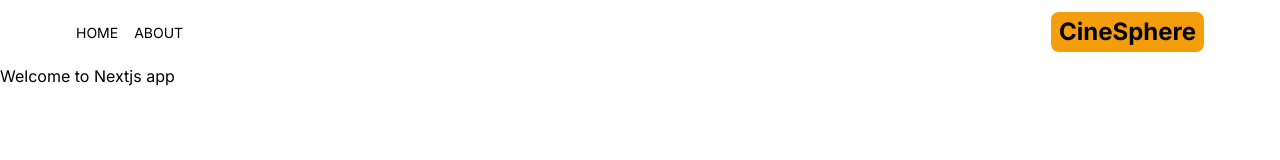
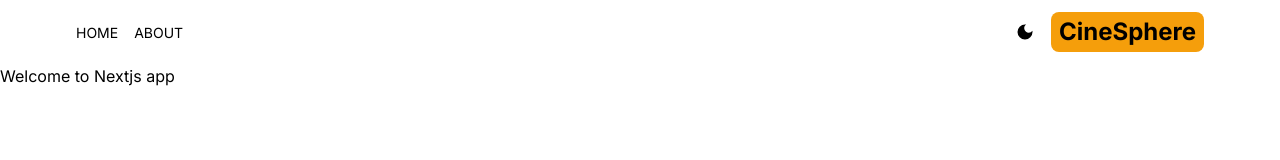
Before and after one commit to Sahil-4U/CineSphere, a Next.js app: page / in a window 1280 px wide. Shown: the top 160 px of the page. Built offline with nearby package versions, Linux system fonts and the light colour scheme.

Commit message:
dark mode is working now

```diff
--- a/package.json
+++ b/package.json
@@ -10,6 +10,7 @@
   },
   "dependencies": {
     "next": "14.1.3",
+    "next-themes": "^0.2.1",
     "react": "^18",
     "react-dom": "^18",
     "react-icons": "^5.0.1"
--- a/src/app/layout.js
+++ b/src/app/layout.js
@@ -1,6 +1,7 @@
 import { Inter } from "next/font/google";
 import "./globals.css";
 import Header from "@/components/Header";
+import Provider from "./Provider";
 
 const inter = Inter({ subsets: ["latin"] });
 
@@ -13,8 +14,10 @@ export default function RootLayout({ children }) {
   return (
     <html lang="en">
       <body className={inter.className}>
+        <Provider>
         <Header />
         {children}
+        </Provider>
       </body>
     </html>
   );
--- /dev/null
+++ b/src/components/Darkmode.jsx
@@ -0,0 +1,26 @@
+"use client";
+import { MdLightMode, MdDarkMode } from "react-icons/md";
+import { useTheme } from "next-themes";
+import { useEffect, useState } from "react";
+
+export default function Darkmode() {
+  const [mounted, setMounted] = useState(false);
+  const { theme, setTheme, systemTheme } = useTheme();
+  const currentTheme = theme === "system" ? systemTheme : theme;
+  useEffect(() => setMounted(true), []);
+  return (
+    <div>
+      {mounted && (currentTheme === "dark" ? (
+        <MdLightMode
+          className="text-xl cursor-pointer hover:text-amber-500"
+          onClick={() => setTheme("light")}
+        />
+      ) : (
+        <MdDarkMode
+          className="text-xl cursor-pointer hover:text-amber-500"
+          onClick={() => setTheme("dark")}
+        />
+      ))}
+    </div>
+  );
+}
--- a/src/components/Header.jsx
+++ b/src/components/Header.jsx
@@ -1,22 +1,25 @@
-import React from 'react';
-import MenuItems from './MenuItems';
-import { AiFillHome } from 'react-icons/ai';
-import { BsFillInfoCircleFill } from 'react-icons/bs';
-import Link from 'next/link';
+import React from "react";
+import MenuItems from "./MenuItems";
+import { AiFillHome } from "react-icons/ai";
+import { BsFillInfoCircleFill } from "react-icons/bs";
+import Link from "next/link";
+import Darkmode from "./Darkmode";
 
 export default function Header() {
   return (
-      <div className='flex justify-between items-center p-3 max-w-6xl mx-auto'>
-          <div className='flex gap-4'>
+    <div className="flex justify-between items-center p-3 max-w-6xl mx-auto">
+      <div className="flex gap-4">
         <MenuItems title="home" address="/" Icon={AiFillHome} />
         <MenuItems title="about" address="/about" Icon={BsFillInfoCircleFill} />
       </div>
-          <Link href={'/'} className='flex gap-1 items-center'>
-              <span className='text-2xl font-bold bg-amber-500 rounded-lg px-2 py-1'>
+      <div className="flex items-center gap-4">
+        <Darkmode />
+        <Link href={"/"} className="flex gap-1 items-center">
+          <span className="text-2xl font-bold bg-amber-500 rounded-lg px-2 py-1">
             CineSphere
           </span>
-
         </Link>
       </div>
-  )
+    </div>
+  );
 }
--- a/tailwind.config.js
+++ b/tailwind.config.js
@@ -15,4 +15,5 @@ module.exports = {
     },
   },
   plugins: [],
+  darkMode: 'class',
 };
```
Also changed, not shown: src/app/Provider.jsx (added, +10 -0 lines), 1 other file (tests, documents, lock files or other folders). Lines whose indentation alone changed are shown as unchanged.
